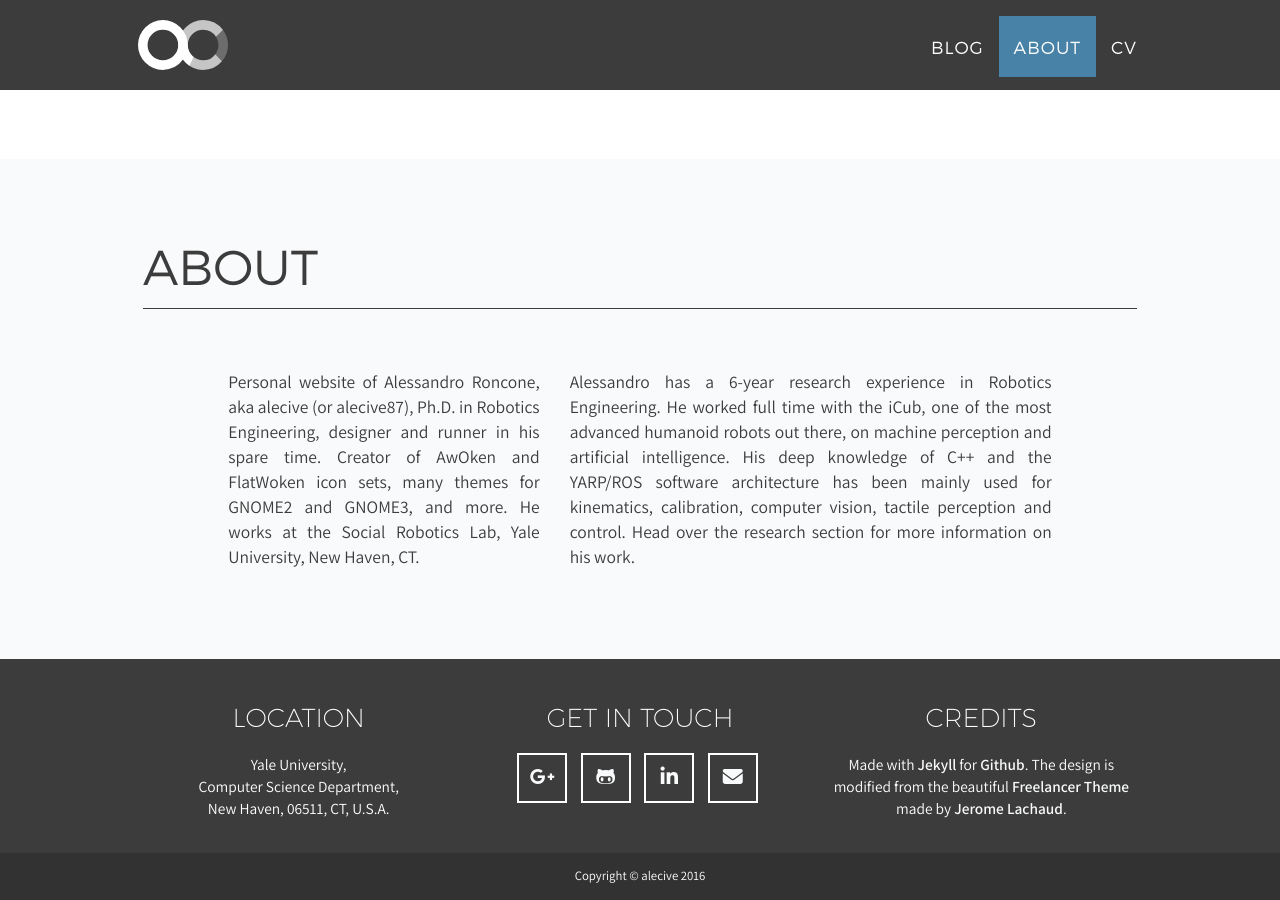
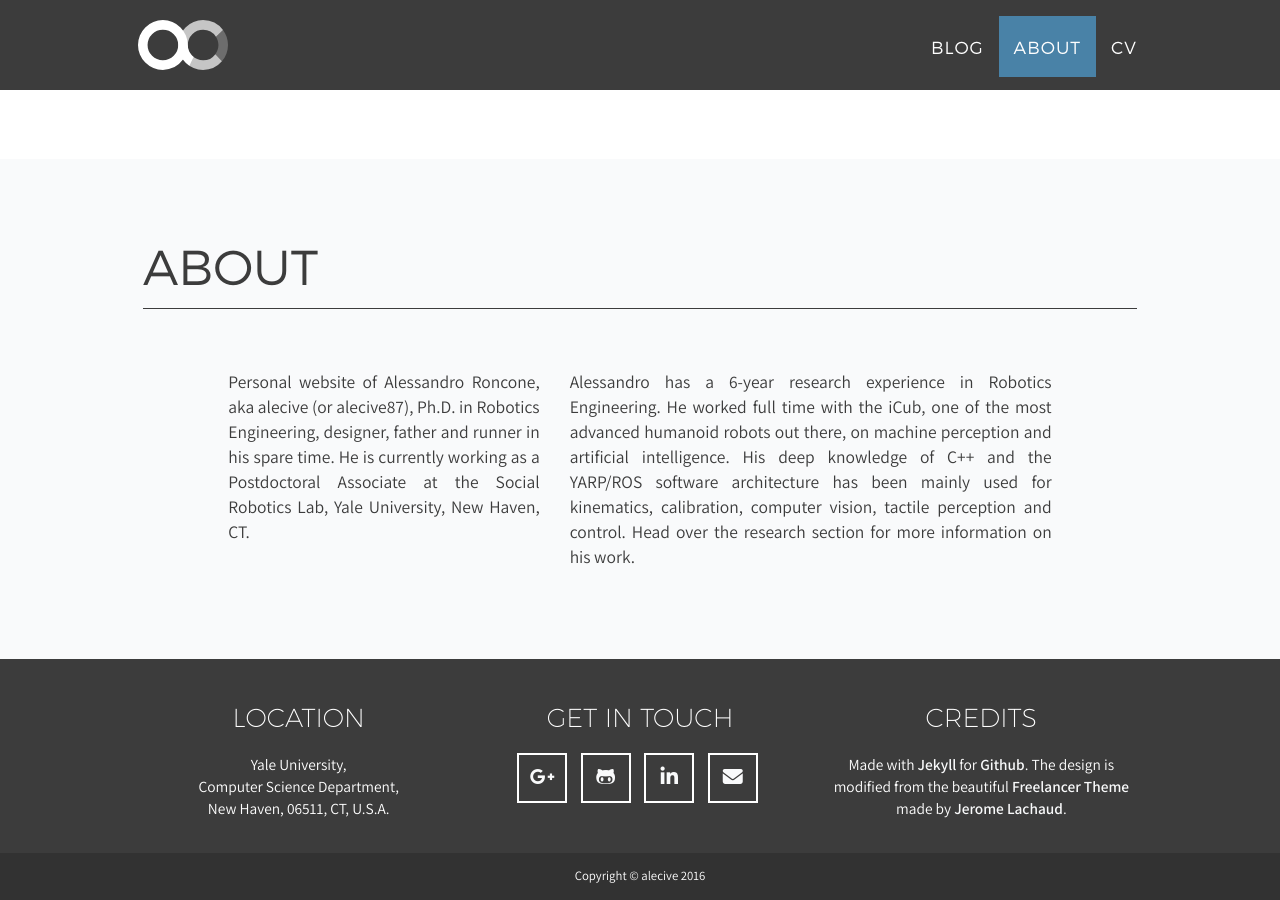
Before and after one commit to alecive/alecive.github.io, a Jekyll site: the page built from blog.html, in a window 1280 px wide and 900 px high, scrolled down 1892 px. Built offline with Jekyll 4.4.1, drawn with Linux system fonts in a browser that asks for light colours; nearby versions of some CDN libraries; some web fonts are replaced.

Commit message:
[config] updated about section

```diff
--- a/_config.yml
+++ b/_config.yml
@@ -4,11 +4,11 @@ email: alecive87@gmail.com
 url: http://alecive.github.io
 phone: +1 (682) 253-2483
 google-analytics-id: UA-80094809-1
-description: "Personal website of Alessandro Roncone, aka alecive (or alecive87), Ph.D. in Robotics Engineering, designer and runner in his spare time."
+description: "Personal website of Alessandro Roncone, aka alecive (or alecive87), Ph.D. in Robotics Engineering, designer, father and runner in his spare time."
 owner: Alessandro Roncone
 owner-title: Ph.D.
 owner-job: Robotics Engineer
-aboutA: "Creator of AwOken and FlatWoken icon sets, many themes for GNOME2 and GNOME3, and more. He works at the Social Robotics Lab, Yale University, New Haven, CT."
+aboutA: "He is currently working as a Postdoctoral Associate at the Social Robotics Lab, Yale University, New Haven, CT."
 aboutB: "Alessandro has a 6-year research experience in Robotics Engineering. He worked full time with the iCub, one of the most advanced humanoid robots out there, on machine perception and artificial intelligence. His deep knowledge of C++ and the YARP/ROS software architecture has been mainly used for kinematics, calibration, computer vision, tactile perception and control. Head over the research section for more information on his work."
 
 # These should be put at the root of your website
```
